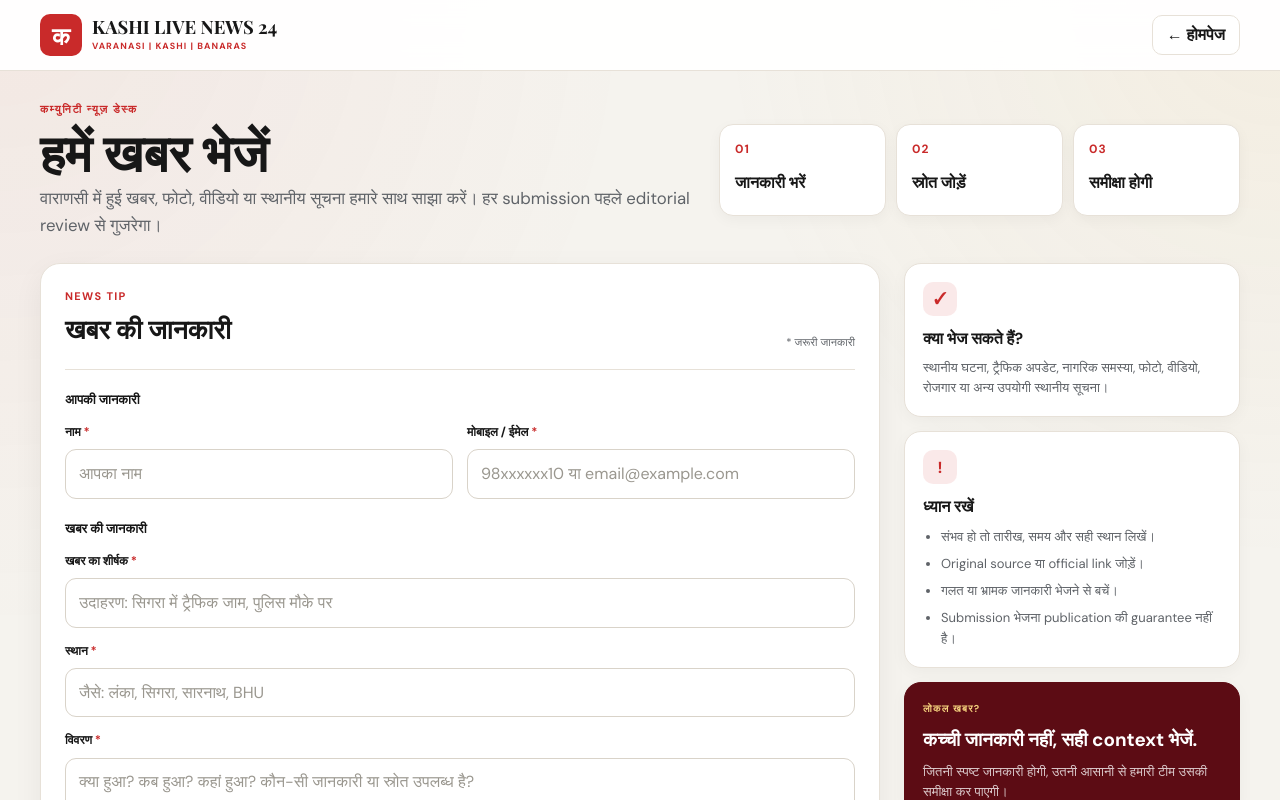
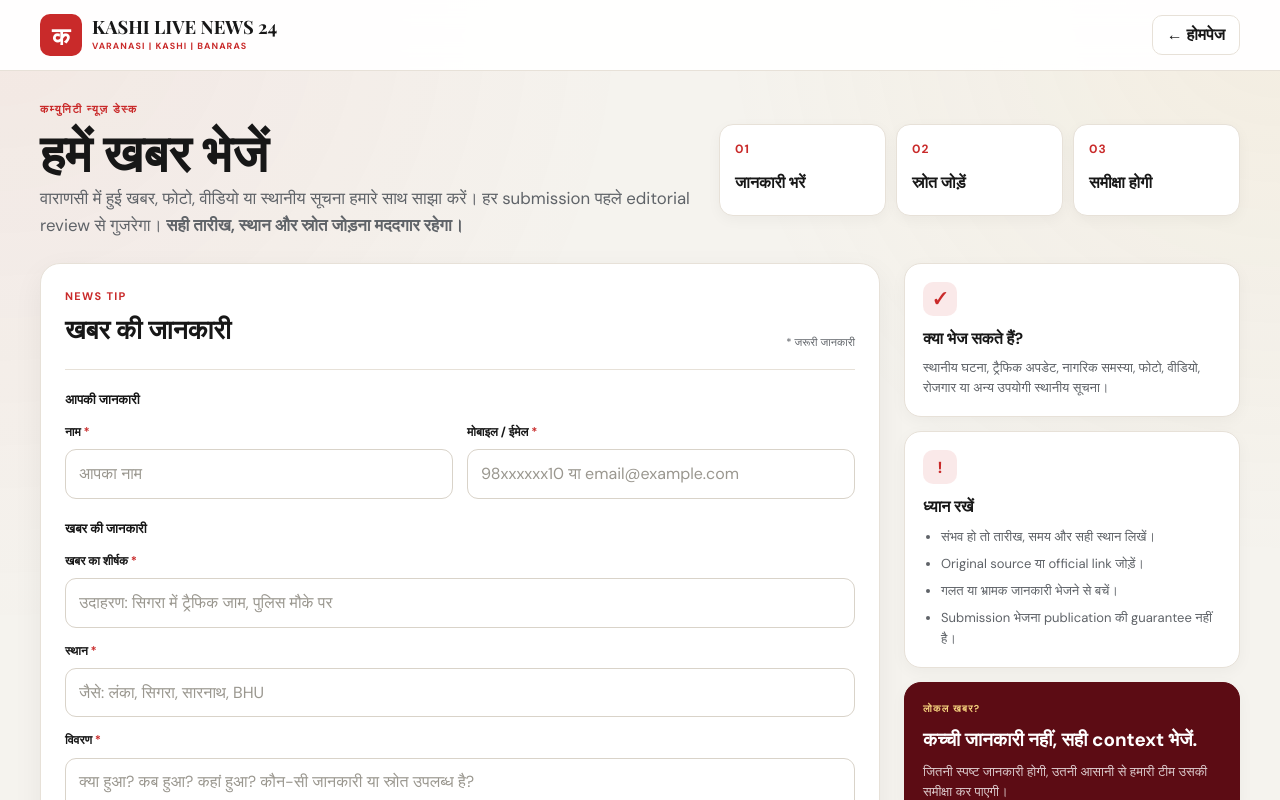
Before and after one commit to Rahulkannoujia123/KashiNews24, a Next.js app: page /send-news in a window 1280 px wide. Shown: the top 800 px of the page. Built offline with nearby package versions, Linux system fonts and the light colour scheme; no server answers.

Commit message:
Update send-news guidance text

```diff
--- a/app/send-news/page.jsx
+++ b/app/send-news/page.jsx
@@ -86,7 +86,7 @@ export default function SendNews() {
             <div>
               <div className="send-news-eyebrow">कम्युनिटी न्यूज़ डेस्क</div>
               <h1>हमें खबर भेजें</h1>
-              <p>वाराणसी में हुई खबर, फोटो, वीडियो या स्थानीय सूचना हमारे साथ साझा करें। हर submission पहले editorial review से गुजरेगा।</p>
+              <p>वाराणसी में हुई खबर, फोटो, वीडियो या स्थानीय सूचना हमारे साथ साझा करें। हर submission पहले editorial review से गुजरेगा। <strong>सही तारीख, स्थान और स्रोत जोड़ना मददगार रहेगा।</strong></p>
             </div>
             <div className="send-news-steps" aria-label="खबर भेजने की प्रक्रिया">
               <div className="send-news-step"><strong>01</strong><span>जानकारी भरें</span></div>
```
